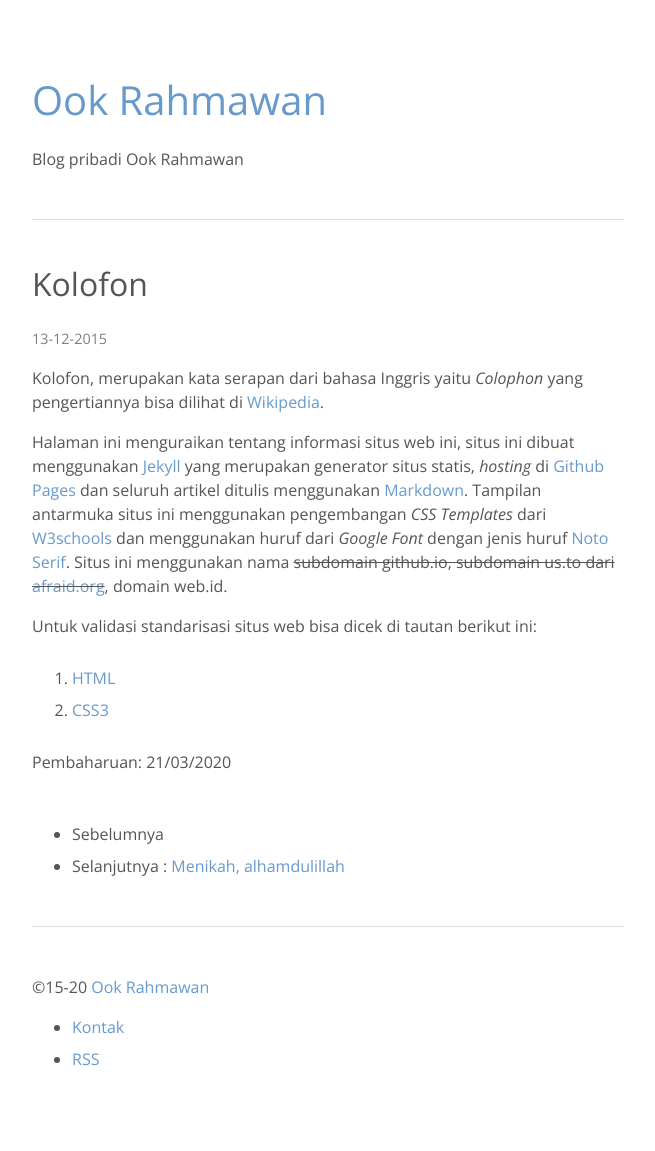
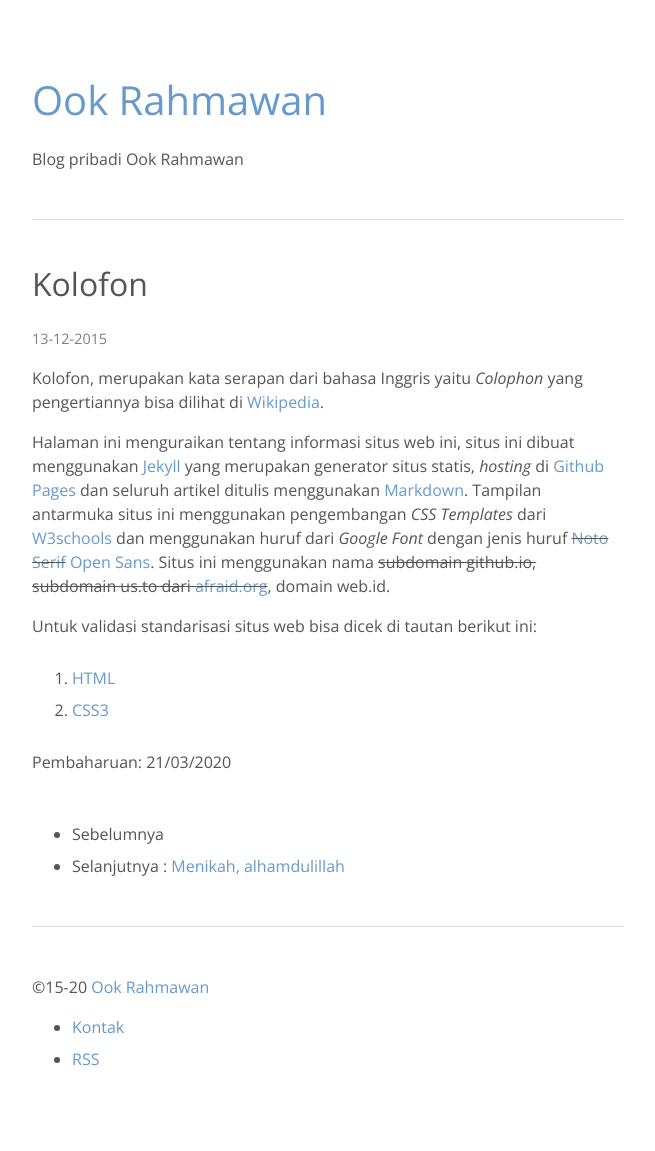
Before and after one commit to krhmwn/krhmwn.github.io, a Jekyll site: the page built from _posts/2015-12-13-kolofon.markdown, in a window 1280 px wide. Shown: the whole page, without its empty margins (312-967 px from the left). Built offline with Jekyll 4.4.1, drawn with Linux system fonts in a browser that asks for light colours.

Commit message:
Update kolofon v.1.2

```diff
--- a/_posts/2015-12-13-kolofon.markdown
+++ b/_posts/2015-12-13-kolofon.markdown
@@ -9,11 +9,10 @@
 
 Kolofon, merupakan kata serapan dari bahasa Inggris yaitu *Colophon* yang pengertiannya bisa dilihat di [Wikipedia](https://id.wikipedia.org/wiki/Kolofon).
 
-Halaman ini menguraikan tentang informasi situs web ini, situs ini dibuat menggunakan [Jekyll](https://jekyllrb.com/) yang merupakan generator situs statis, *hosting* di [Github Pages](https://pages.github.com/) dan seluruh artikel ditulis menggunakan [Markdown](https://daringfireball.net/projects/markdown/). Tampilan antarmuka situs ini menggunakan pengembangan *CSS Templates* dari [W3schools](https://www.w3schools.com/css/css_templates.asp) dan menggunakan huruf dari *Google Font* dengan jenis huruf [Noto Serif](https://fonts.google.com/specimen/Noto+Serif). Situs ini menggunakan nama ~~subdomain github.io, subdomain us.to dari [afraid.org](https://freedns.afraid.org/)~~, domain web.id.
+Halaman ini menguraikan tentang informasi situs web ini, situs ini dibuat menggunakan [Jekyll](https://jekyllrb.com/) yang merupakan generator situs statis, *hosting* di [Github Pages](https://pages.github.com/) dan seluruh artikel ditulis menggunakan [Markdown](https://daringfireball.net/projects/markdown/). Tampilan antarmuka situs ini menggunakan pengembangan *CSS Templates* dari [W3schools](https://www.w3schools.com/css/css_templates.asp) dan menggunakan huruf dari *Google Font* dengan jenis huruf ~~[Noto Serif](https://fonts.google.com/specimen/Noto+Serif)~~ [Open Sans](https://fonts.google.com/specimen/Open+Sans). Situs ini menggunakan nama ~~subdomain github.io, subdomain us.to dari [afraid.org](https://freedns.afraid.org/)~~, domain web.id.
 
 Untuk validasi standarisasi situs web bisa dicek di tautan berikut ini:
 1. [HTML](https://validator.w3.org/)
 2. [CSS3](https://jigsaw.w3.org/css-validator/)
 
-
 Pembaharuan: 21/03/2020
```
